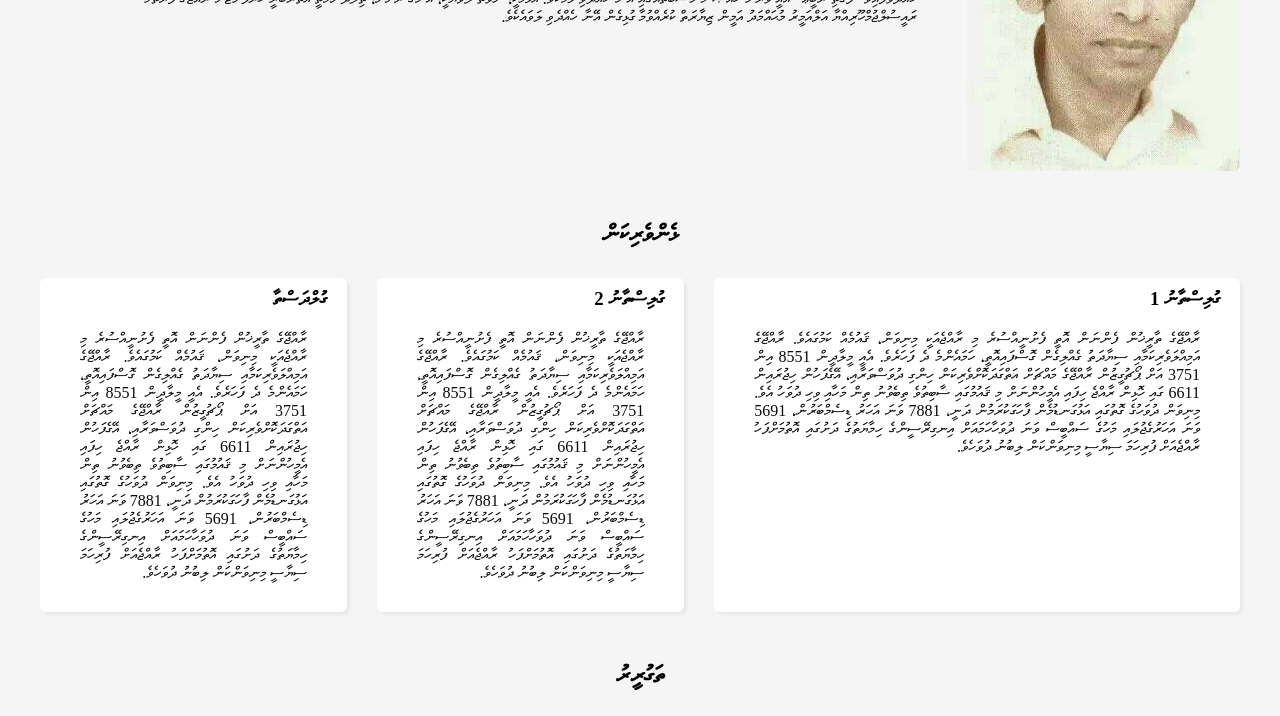
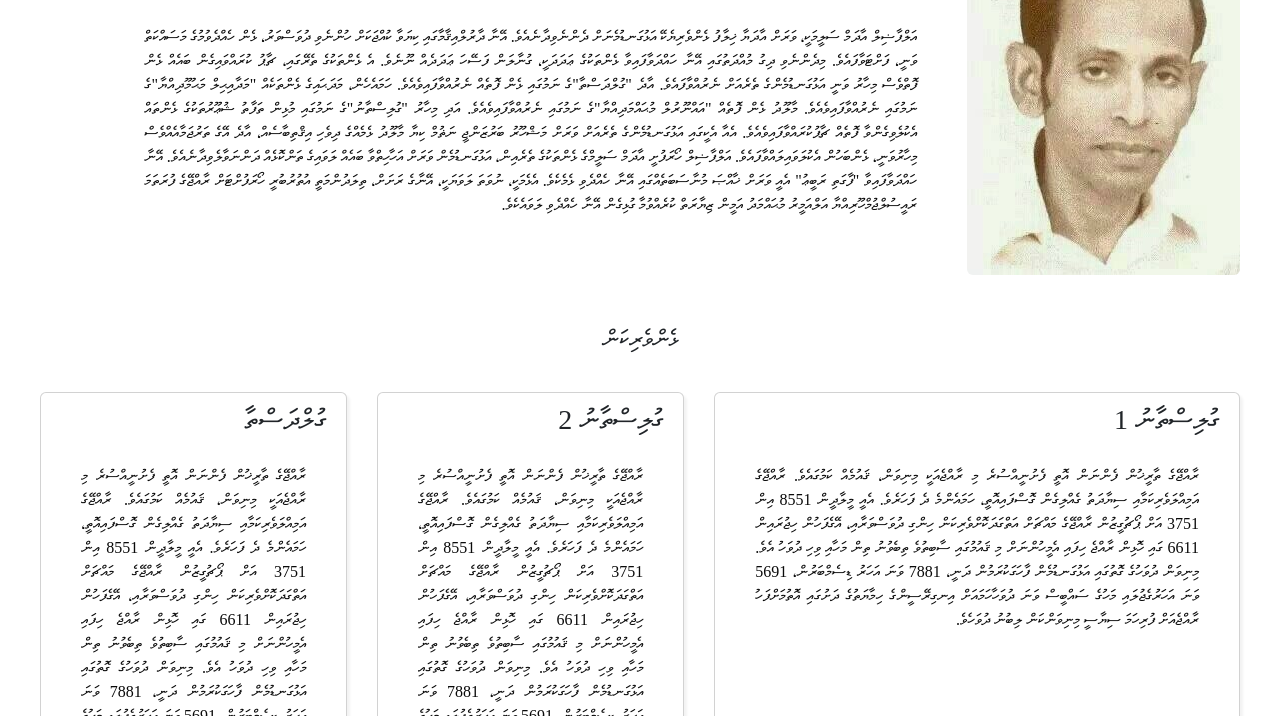
Before and after one commit to adhuham/adam-saleem-website, a plain HTML site: page index.html in a window 1280 px wide. Shown: the part 419-1135 px from the top of the page. Drawn offline with nearby package versions, Linux system fonts and the light colour scheme; a web font is replaced by a local one.

Commit message:
Update index.html

```diff
--- a/index.html
+++ b/index.html
@@ -4,12 +4,13 @@
     <meta charset="UTF-8">
     <meta name="viewport" content="width=device-width, initial-scale=1.0">
     <title>Horafushi Adam Saleem</title>
+
     <link rel="stylesheet" href="styles.css">
     <link href="https://fonts.googleapis.com/css?family=Julius+Sans+One" rel="stylesheet">
     <link rel="stylesheet" href="https://cdnjs.cloudflare.com/ajax/libs/font-awesome/4.7.0/css/font-awesome.min.css">
 
-<!--BOXICONS CSS-->
-<link href='https://unpkg.com/boxicons@2.1.4/css/boxicons.min.css' rel='stylesheet'>
+    <!-- linking the bootstrap css library -->
+    <link href="https://cdn.jsdelivr.net/npm/bootstrap@5.3.1/dist/css/bootstrap.min.css" rel="stylesheet" integrity="sha384-4bw+/aepP/YC94hEpVNVgiZdgIC5+VKNBQNGCHeKRQN+PtmoHDEXuppvnDJzQIu9" crossorigin="anonymous">
 </head>
 
 <body>
```
Lines whose indentation alone changed are shown as unchanged.
